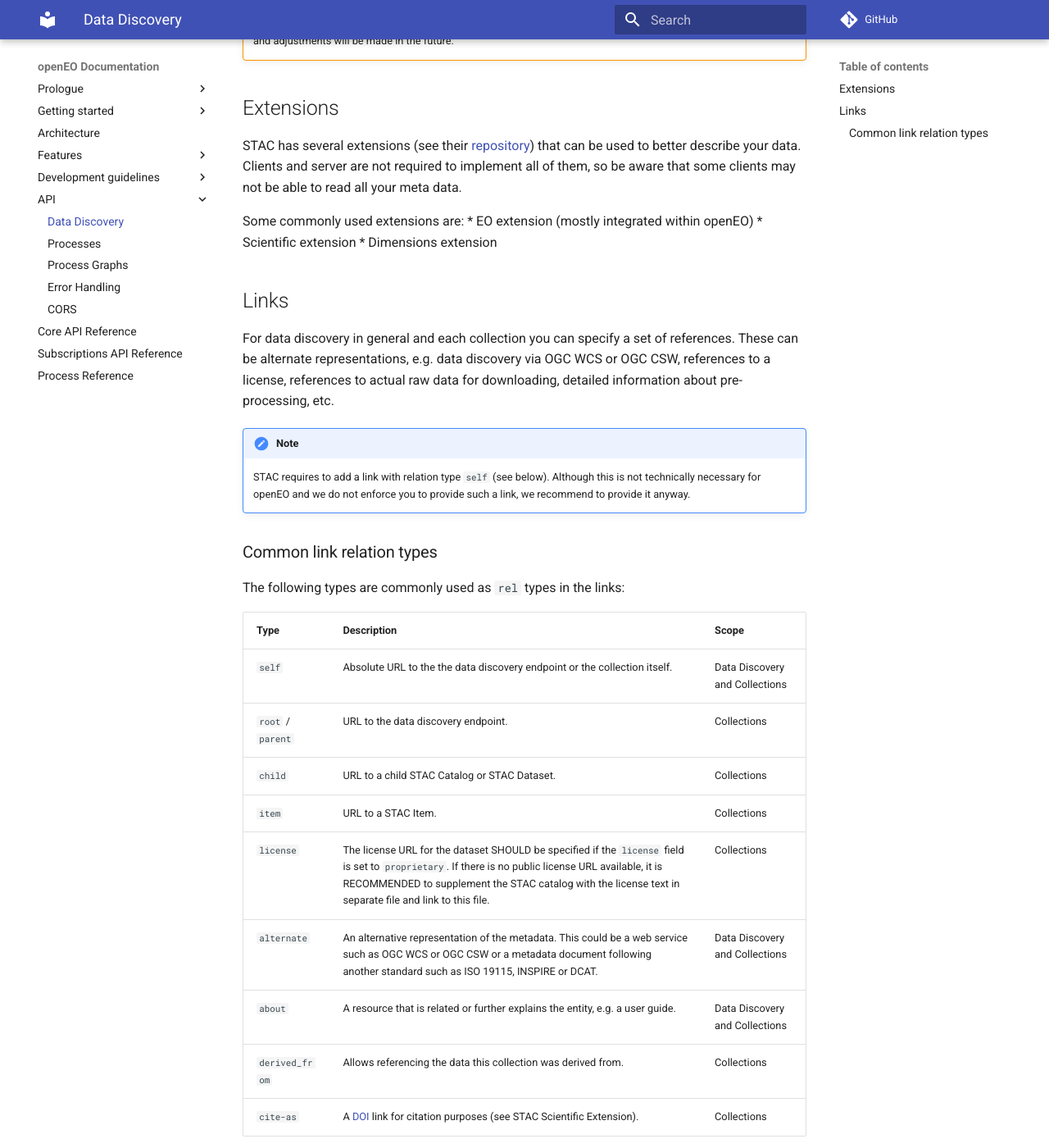
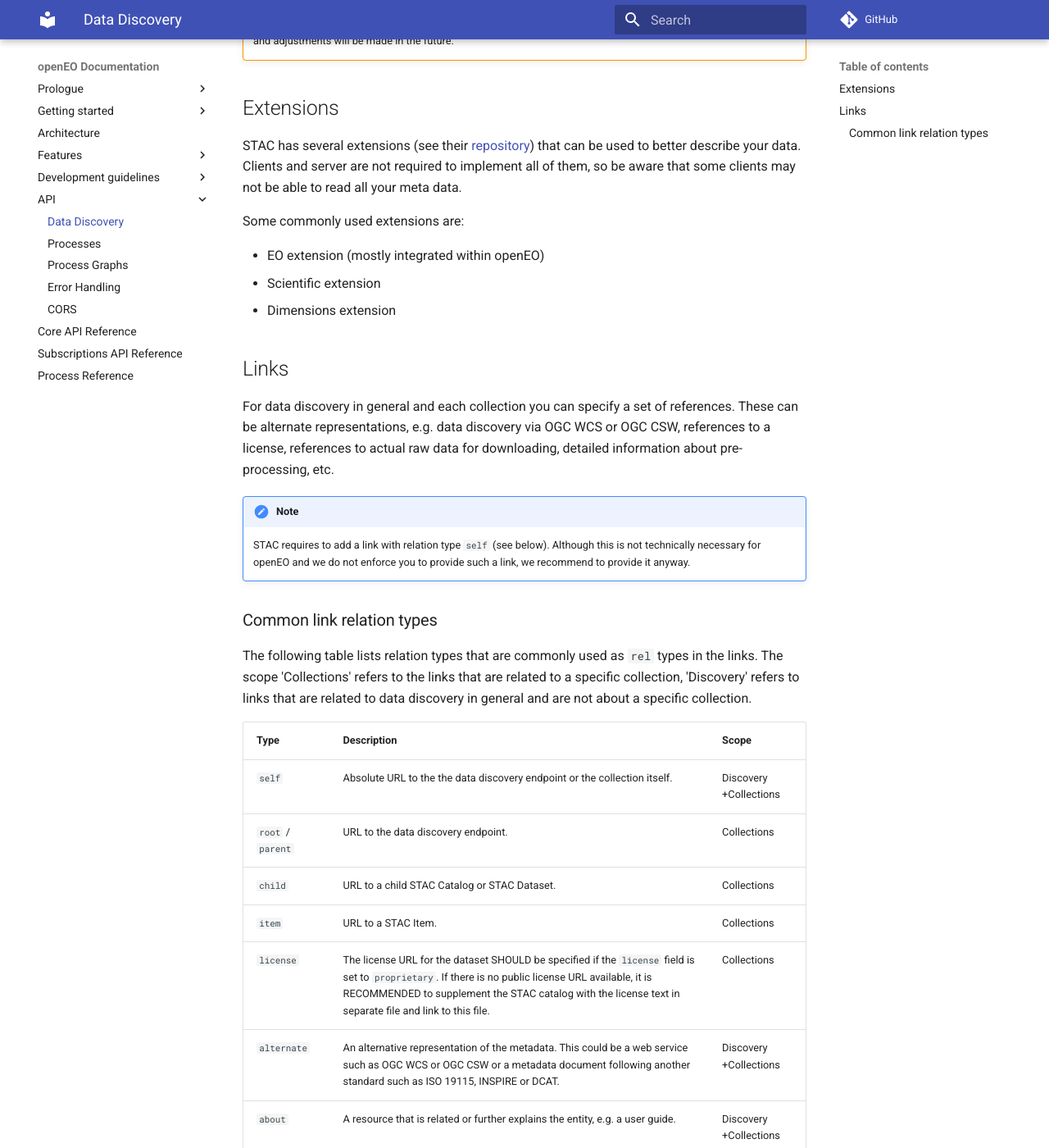
Before and after one commit to Open-EO/openeo-api, an MkDocs documentation site: the page built from docs/collections.md, in a window 1280 px wide and 1400 px high, scrolled down 307 px. Shown: the whole window at 82% size. Built offline with MkDocs 1.6.1 and Material for MkDocs 9.7.7, drawn with Linux system fonts in a browser that asks for light colours; comment, search, counter and statistics services are not loaded.

Commit message:
Improvements to data discovery documentation.

```diff
--- a/docs/collections.md
+++ b/docs/collections.md
@@ -11,9 +11,10 @@ Implementing the data discovery endpoints of openEO should also produce valid ST
 STAC has several extensions (see their [repository](https://github.com/radiantearth/stac-spec)) that can be used to better describe your data. Clients and server are not required to implement all of them, so be aware that some clients may not be able to read all your meta data.
 
 Some commonly used extensions are:
-* EO extension (mostly integrated within openEO)
-* Scientific extension
-* Dimensions extension
+
+- EO extension (mostly integrated within openEO)
+- Scientific extension
+- Dimensions extension
 
 ## Links
 
@@ -24,18 +25,18 @@ For data discovery in general and each collection you can specify a set of refer
 
 ### Common link relation types
 
-The following types are commonly used as `rel` types in the links:
+The following table lists relation types that are commonly used as `rel` types in the links. The scope 'Collections' refers to the links that are related to a specific collection, 'Discovery' refers to links that are related to data discovery in general and are not about a specific collection.
 
-| Type              | Description                                                  | Scope                          |
-| ----------------- | ------------------------------------------------------------ | ------------------------------ |
-| `self`            | Absolute URL to the the data discovery endpoint or the collection itself. | Data Discovery and Collections |
-| `root` / `parent` | URL to the data discovery endpoint.                          | Collections                    |
-| `child`           | URL to a child STAC Catalog or STAC Dataset.                 | Collections                    |
-| `item`            | URL to a STAC Item.                                          | Collections                    |
-| `license`         | The license URL for the dataset SHOULD be specified if the `license` field is set to `proprietary`. If there is no public license URL available, it is RECOMMENDED to supplement the STAC catalog with the license text in separate file and link to this file. | Collections                    |
-| `alternate`       | An alternative representation of the metadata. This could be a web service such as OGC WCS or OGC CSW or a metadata document following another standard such as ISO 19115, INSPIRE or DCAT. | Data Discovery and Collections |
-| `about`           | A resource that is related or further explains the entity, e.g. a user guide. | Data Discovery and Collections |
-| `derived_from`    | Allows referencing the data this collection was derived from. | Collections                    |
-| `cite-as`         | A [DOI](https://www.doi.org/) link for citation purposes (see STAC Scientific Extension). | Collections                    |
+| Type              | Description                                                  | Scope                  |
+| ----------------- | ------------------------------------------------------------ | ---------------------- |
+| `self`            | Absolute URL to the the data discovery endpoint or the collection itself. | Discovery +Collections |
+| `root` / `parent` | URL to the data discovery endpoint.                          | Collections            |
+| `child`           | URL to a child STAC Catalog or STAC Dataset.                 | Collections            |
+| `item`            | URL to a STAC Item.                                          | Collections            |
+| `license`         | The license URL for the dataset SHOULD be specified if the `license` field is set to `proprietary`. If there is no public license URL available, it is RECOMMENDED to supplement the STAC catalog with the license text in separate file and link to this file. | Collections            |
+| `alternate`       | An alternative representation of the metadata. This could be a web service such as OGC WCS or OGC CSW or a metadata document following another standard such as ISO 19115, INSPIRE or DCAT. | Discovery +Collections |
+| `about`           | A resource that is related or further explains the entity, e.g. a user guide. | Discovery +Collections |
+| `derived_from`    | Allows referencing the data this collection was derived from. | Collections            |
+| `cite-as`         | A [DOI](https://www.doi.org/) link for citation purposes (see STAC Scientific Extension). | Collections            |
 
 More relation types may be listed in the STAC documentation.
```
